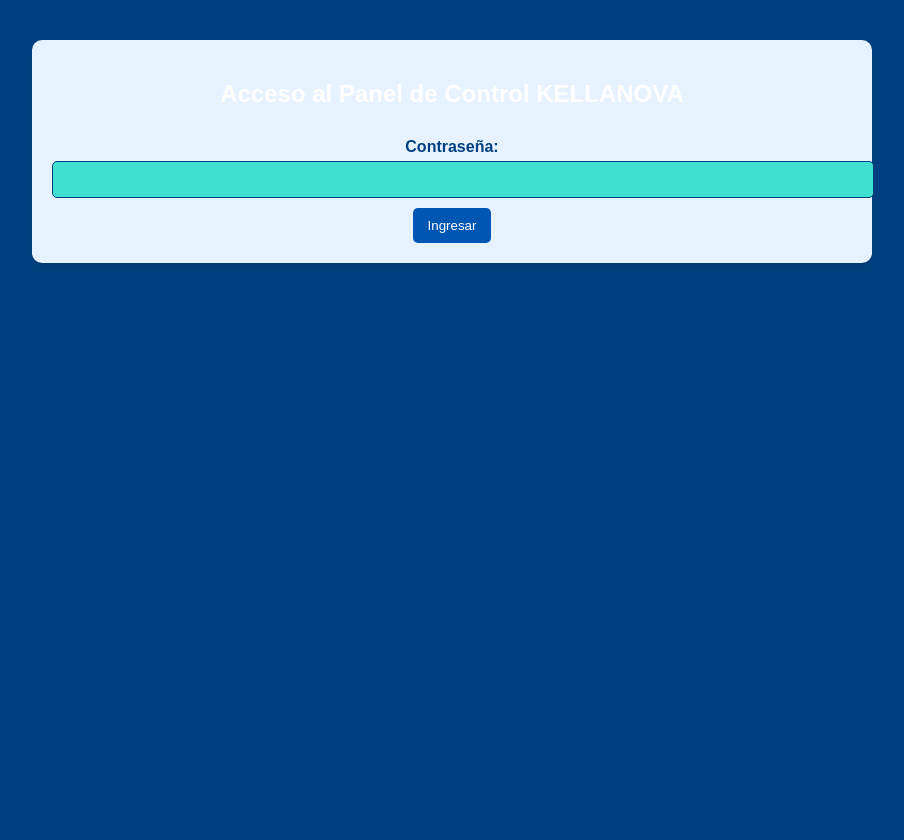
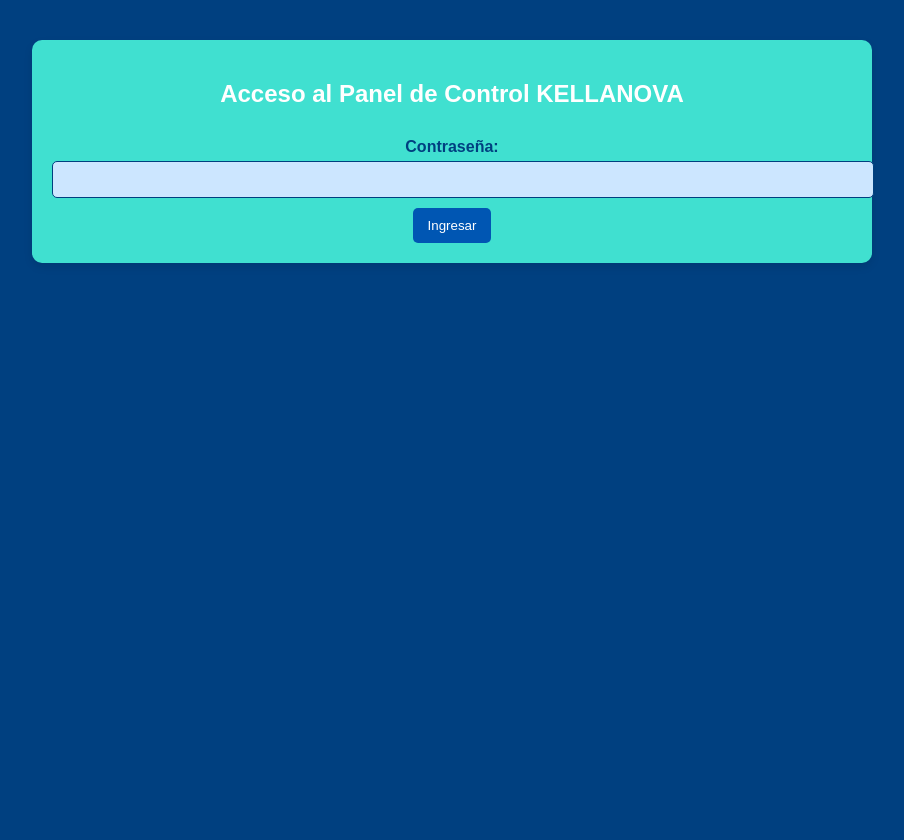
Before and after one commit to KaritZy/costkellanova, a Flask app: page / in a window 1280 px wide. Shown: the whole page, without its empty margins (188-1092 px from the left). Run offline with Flask 3, Linux system fonts and the light colour scheme.

Commit message:
Cambiar fondo a azul turquesa

```diff
--- a/static/styles.css
+++ b/static/styles.css
@@ -3,7 +3,7 @@
     --secondary-color: #0056b3; /* Azul medio para botones */
     --text-color: #ffffff; /* Texto blanco */
     --bg-color: #e6f2ff; /* Azul claro para contenedores y inputs */
-    --input-bg-color: #40E0D0; /* Azul turquesa aún más claro para inputs */
+    --input-bg-color: #cce6ff; /* Azul aún más claro para inputs */
     --menu-bg-color: #003366; /* Azul para la barra lateral */
     --hover-color: #336699; /* Color para hover en elementos interactivos */
     --table-text-color: #000000; /* Negro para texto de la tabla */
@@ -27,7 +27,7 @@ body {
 
 /* Contenedor principal */
 .container {
-    background-color: var(--bg-color);
+    background-color: #40E0D0; /* Azul turquesa */
     border-radius: 10px;
     box-shadow: 0 4px 8px rgba(0, 0, 0, 0.1);
     padding: 20px;
```
